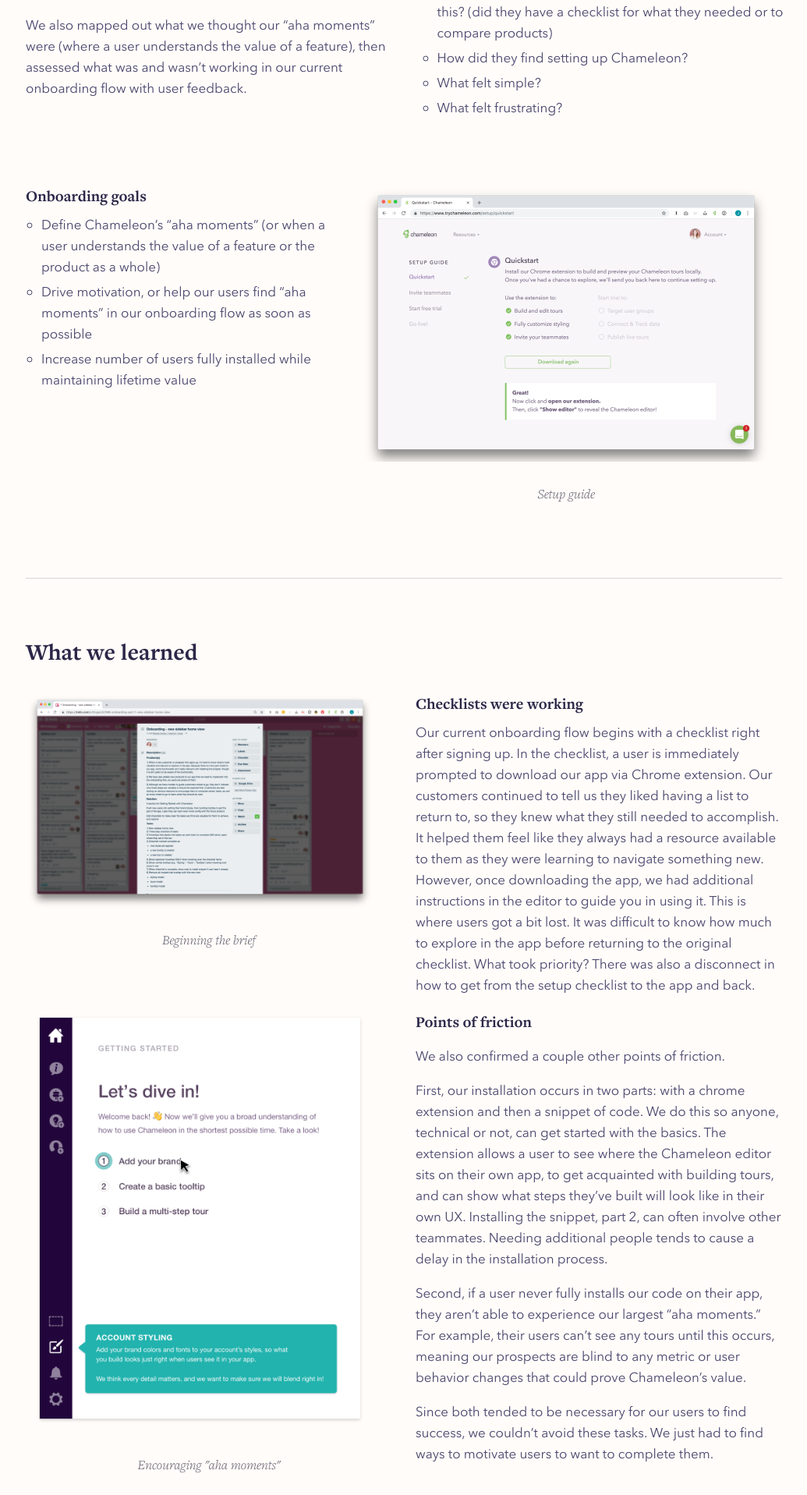
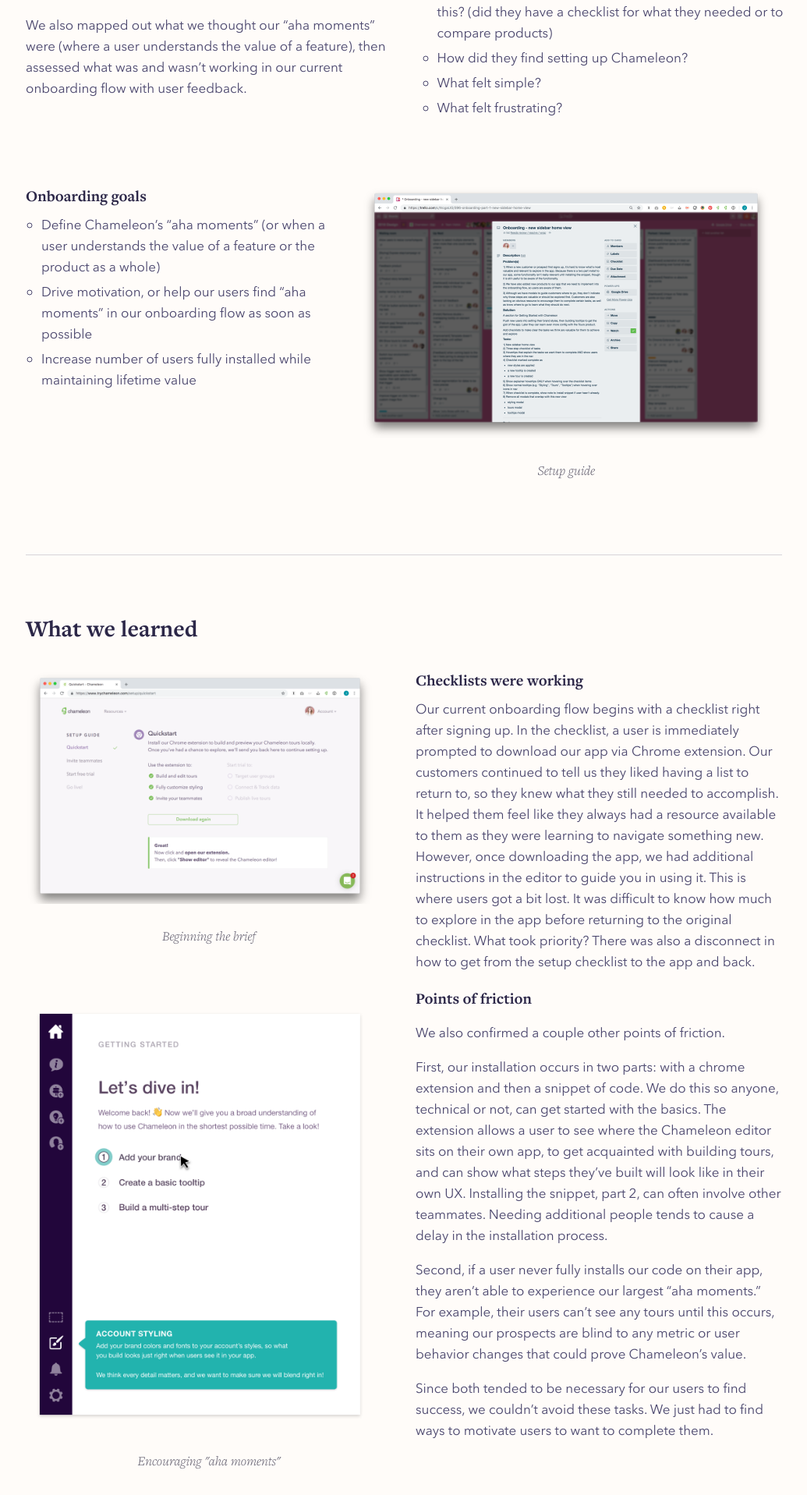
Before and after one commit to jessbottali/jessicabottali.com, a Jekyll site: the page built from projects/chameleon-onboarding/index.html, in a window 1280 px wide. Shown: the part 1501-3418 px from the top of the page at 78% size, without its empty margins (122-1157 px from the left). Built offline with Jekyll 4.4.1, drawn with Linux system fonts in a browser that asks for light colours; comment, search, counter and statistics services are not loaded.

Commit message:
Update index.html

```diff
--- a/projects/chameleon-onboarding/index.html
+++ b/projects/chameleon-onboarding/index.html
@@ -46,7 +46,7 @@
     </div>
     <div class="Grid-cell u-7of12">
       <div class="Trends-images">
-          <img src="./images/setup-guide@2x.png" class="ProjectImage" />
+          <img src="./images/story-brief@2x.png" class="ProjectImage" />
           <p class="ImageCaption">Setup guide</p>
       </div>
     </div>
@@ -59,7 +59,7 @@
     <div class="Grid gutters u-m-top-20">
       <div class="Grid-cell u-6of12">
         <div class="Home-Page-Image">
-          <img src="./images/story-brief@2x.png" class="ProjectImage ml0" />
+          <img src="./images/setup-guide@2x.png" class="ProjectImage ml0" />
           <p class="ImageCaption">Beginning the brief</p>
           <br>
           <br>
```
